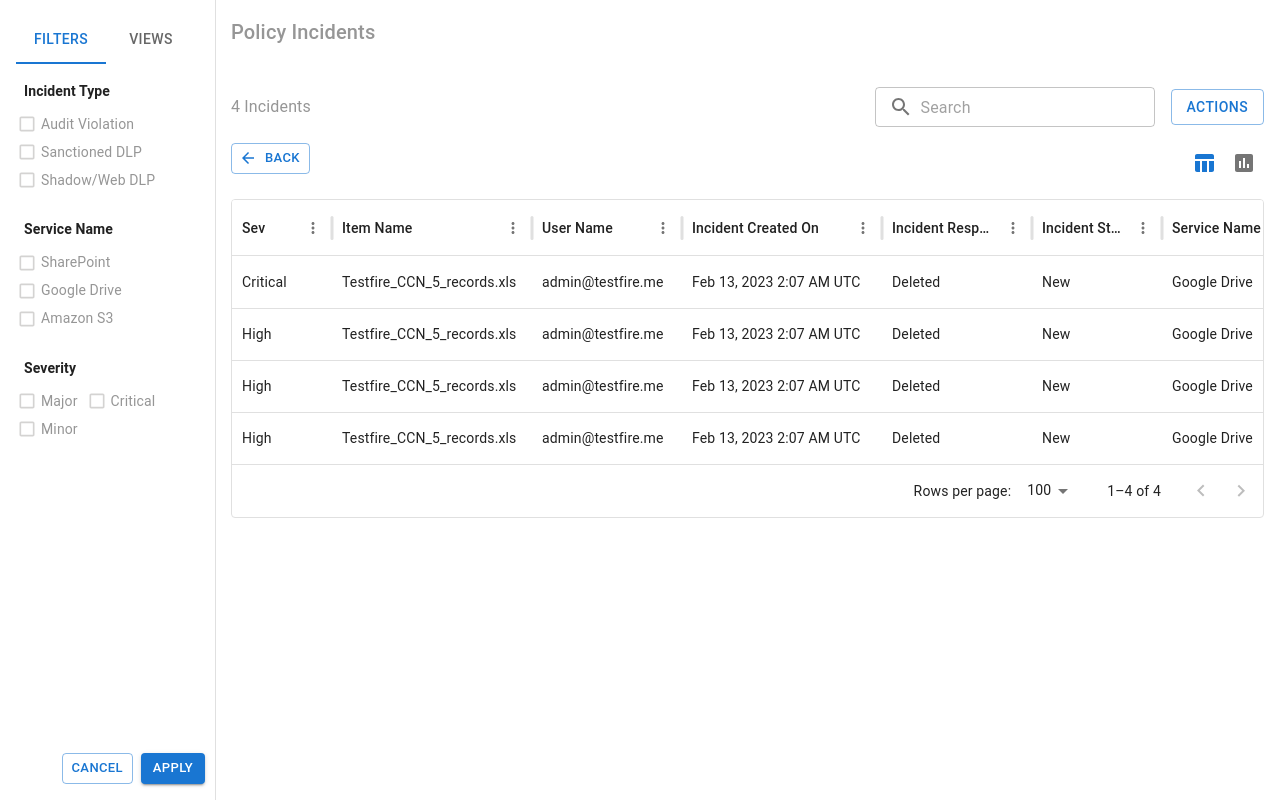
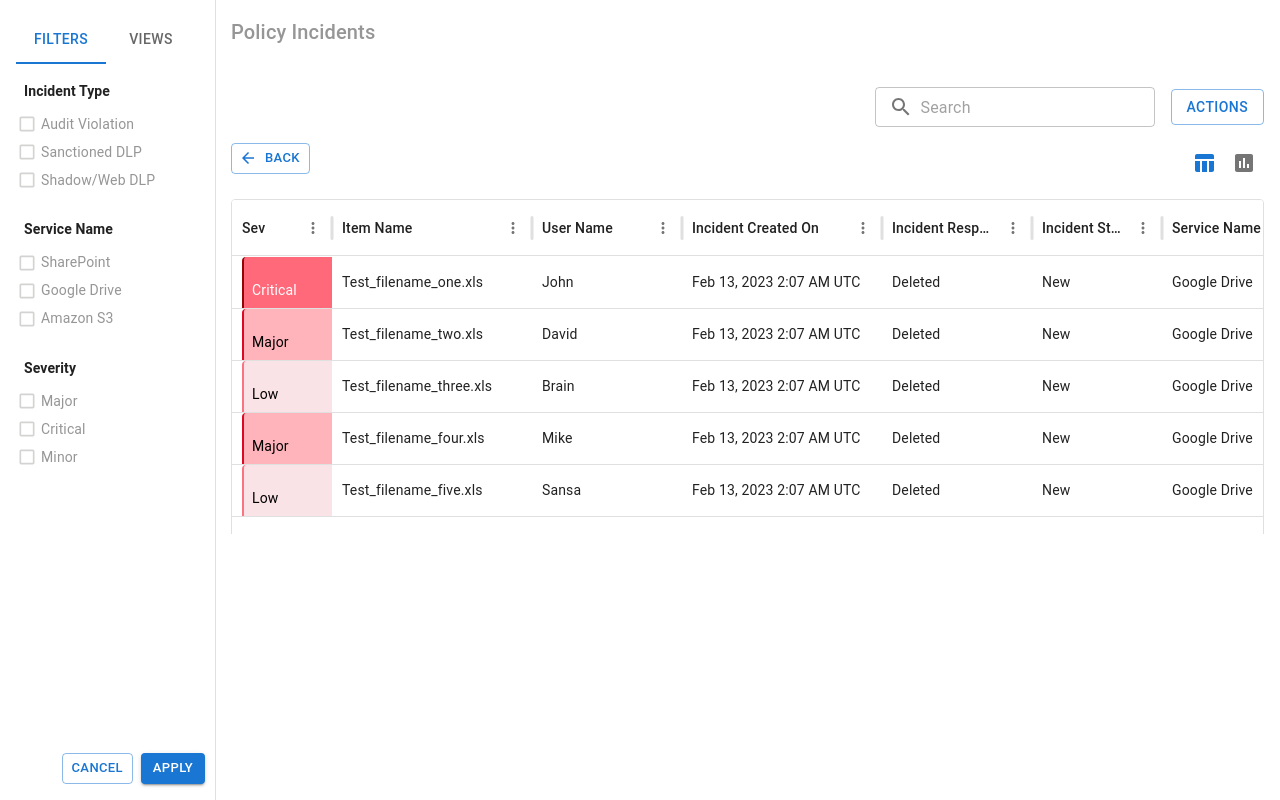
Before and after one commit to madhankumar786/hm-assessment-poc, a React (Create React App) app: page /widgetDetails in a window 1280 px wide. Built offline with nearby package versions, Linux system fonts and the light colour scheme; data requests are answered from the project's data file.

Commit message:
Code cleanup changes

```diff
--- a/db.json
+++ b/db.json
@@ -63,52 +63,73 @@
       "by": "Data Risk Analysis",
       "now": "Data Volume",
       "chartType": "stackedBar"
+    },
+    {
+      "id": "840f",
+      "cardType": "Connected Apps",
+      "savedView": "chart",
+      "cardTitle": "Testing Four",
+      "show": "Data Acitivty Monitoring",
+      "by": "Data Risk Analysis",
+      "now": "Data Volume",
+      "chartType": "line"
     }
   ],
-  "tableData":[
+  "tableData": [
     {
       "id": 1,
       "severity": "Critical",
-      "itemName": "Testfire_CCN_5_records.xls",
-      "userName": "admin@testfire.me",
+      "itemName": "Test_filename_one.xls",
+      "userName": "John",
       "incidentCreatedOn": "Feb 13, 2023 2:07 AM UTC",
       "incidentResponse": "Deleted",
       "incidentStatus": "New",
       "serviceName": "Google Drive",
-      "instanceName": "GoogleDrive Testfire"
+      "instanceName": "GoogleDrive Test_one"
     },
     {
       "id": 2,
-      "severity": "High",
-      "itemName": "Testfire_CCN_5_records.xls",
-      "userName": "admin@testfire.me",
+      "severity": "Major",
+      "itemName": "Test_filename_two.xls",
+      "userName": "David",
       "incidentCreatedOn": "Feb 13, 2023 2:07 AM UTC",
       "incidentResponse": "Deleted",
       "incidentStatus": "New",
       "serviceName": "Google Drive",
-      "instanceName": "GoogleDrive Testfire"
+      "instanceName": "GoogleDrive Test_two"
     },
-     {
+    {
       "id": 3,
-      "severity": "High",
-      "itemName": "Testfire_CCN_5_records.xls",
-      "userName": "admin@testfire.me",
+      "severity": "Low",
+      "itemName": "Test_filename_three.xls",
+      "userName": "Brain",
       "incidentCreatedOn": "Feb 13, 2023 2:07 AM UTC",
       "incidentResponse": "Deleted",
       "incidentStatus": "New",
       "serviceName": "Google Drive",
-      "instanceName": "GoogleDrive Testfire"
+      "instanceName": "GoogleDrive Test-three"
     },
     {
       "id": 4,
-      "severity": "High",
-      "itemName": "Testfire_CCN_5_records.xls",
-      "userName": "admin@testfire.me",
+      "severity": "Major",
+      "itemName": "Test_filename_four.xls",
+      "userName": "Mike",
       "incidentCreatedOn": "Feb 13, 2023 2:07 AM UTC",
       "incidentResponse": "Deleted",
       "incidentStatus": "New",
       "serviceName": "Google Drive",
-      "instanceName": "GoogleDrive Testfire"
+      "instanceName": "GoogleDrive Test_four"
+    },
+    {
+      "id": 5,
+      "severity": "Low",
+      "itemName": "Test_filename_five.xls",
+      "userName": "Sansa",
+      "incidentCreatedOn": "Feb 13, 2023 2:07 AM UTC",
+      "incidentResponse": "Deleted",
+      "incidentStatus": "New",
+      "serviceName": "Google Drive",
+      "instanceName": "GoogleDrive Test_five"
     }
   ]
 }
--- a/src/components/AddNewCardModal/AddNewCardModal.js
+++ b/src/components/AddNewCardModal/AddNewCardModal.js
@@ -96,7 +96,6 @@ const AddNewCardModal = ({ open, handleClose, selectedChart, setResetForm}) => {
     reset,
     watch,
     setValue,
-    resetField,
     formState: { errors },
   } = useForm({
     defaultValues: {
@@ -112,18 +111,17 @@ const AddNewCardModal = ({ open, handleClose, selectedChart, setResetForm}) => {
 
   const cardTypeValue = watch("cardType");
   const chartTypeValue = watch("chartType");
-  const show = watch('show'); // Watch the value of `show`
-  const by = watch('by'); // Watch the value of `by`
+  const show = watch('show');
+  const by = watch('by');
 
   const { data: showOptions = [] } = useQuery('showOptions', fetchShowOptions);
   const { data: byOptions = [] } = useQuery(['byOptions', show], () => fetchByOptions(show), {
-    enabled: !!show, // Fetch only if `show` is selected
+    enabled: !!show,
   });
   const { data: andOptions = [] } = useQuery(['andOptions', by], () => fetchAndOptions(by), {
-    enabled: !!by, // Fetch only if `by` is selected
+    enabled: !!by,
   });
 
-   // Set the reset function from react-hook-form in the parent component
    useEffect(() => {
     setResetForm(reset);
   }, [reset, setResetForm]);
@@ -146,10 +144,9 @@ const AddNewCardModal = ({ open, handleClose, selectedChart, setResetForm}) => {
    console.log(error)
   };
 
-  const { mutate: addDashboardChart, isLoading, isError, isSuccess, error } = useAddDashboardChart(handleSuccess,handleError);
+  const { mutate: addDashboardChart } = useAddDashboardChart(handleSuccess,handleError);
 
 
-     // update chart code starts here
    const handleUpdateSuccess = (data) => {
     dispatch(updateChart(data?.data));
     handleClose(reset);
--- a/src/components/ChartPreview/ChartPreview.js
+++ b/src/components/ChartPreview/ChartPreview.js
@@ -1,4 +1,4 @@
-import React from 'react';
+import React from "react";
 import {
   PieChart,
   Pie,
@@ -16,32 +16,32 @@ import {
 } from "recharts";
 
 const chartData = [
-    { name: "Page A", value: 4000 },
-    { name: "Page B", value: 3000 },
-    { name: "Page C", value: 2000 },
-    { name: "Page D", value: 2780 },
+  { name: "DISK", value: 4000 },
+  { name: "Files", value: 3000 },
+  { name: "Blog", value: 2000 },
+  { name: "Weibo", value: 2780 },
 ];
 const stackedBarData = [
   {
-      name: "Page A",
+    name: "DISK",
     uv: 4000,
     pv: 2400,
     amt: 2400,
   },
   {
-      name: "Page B",
+    name: "Files",
     uv: 3000,
     pv: 1398,
     amt: 2210,
   },
   {
-      name: "Page C",
+    name: "Blog",
     uv: 2000,
     pv: 9800,
     amt: 2290,
   },
   {
-      name: "Page D",
+    name: "Weibo",
     uv: 2780,
     pv: 3908,
     amt: 2000,
@@ -70,8 +70,7 @@ export const ChartPreview = ({ chartType }) => {
         return (
           <>
             <ResponsiveContainer width="100%" height={150}>
-                  <BarChart data={chartData} cx={50}
-                      cy={70}>
+              <BarChart data={chartData} cx={50} cy={70}>
                 <CartesianGrid strokeDasharray="3 3" />
                 <XAxis dataKey="name" />
                 <YAxis />
@@ -100,7 +99,7 @@ export const ChartPreview = ({ chartType }) => {
               >
                 <CartesianGrid strokeDasharray="3 3" />
                 <XAxis type="number" />
-                      <YAxis dataKey="name" type="category" scale="band"/>
+                <YAxis dataKey="name" type="category" scale="band" />
                 <Tooltip />
                 <Legend />
                 <Bar dataKey="pv" stackId="a" barSize={10} fill="#413ea0" />
@@ -113,7 +112,7 @@ export const ChartPreview = ({ chartType }) => {
         return (
           <>
             <ResponsiveContainer width="100%" height={200}>
-                  <PieChart >
+              <PieChart>
                 <Pie
                   data={chartData}
                   cx={80}
@@ -137,7 +136,7 @@ export const ChartPreview = ({ chartType }) => {
                   layout="vertical"
                   verticalAlign="middle"
                   align="right"
-                        wrapperStyle={{ width: "80px", top:"0px", right: "10px" }}
+                  wrapperStyle={{ width: "80px", top: "0px", right: "10px" }}
                 />
                 )
               </PieChart>
@@ -147,12 +146,8 @@ export const ChartPreview = ({ chartType }) => {
       default:
         return null;
     }
-      }
-      return (
-        <>
-          {renderChart()}
-        </>
-      );
-}
+  };
+  return <>{renderChart()}</>;
+};
 
 export default ChartPreview;
--- a/src/components/Dashboard/Dashboard.js
+++ b/src/components/Dashboard/Dashboard.js
@@ -9,33 +9,33 @@ import { setCharts, removeChart } from "store/chartsSlice";
 import { Addchart } from "@mui/icons-material";
 
 const chartData = [
-  { name: "Page A", value: 4000 },
-  { name: "Page B", value: 3000 },
-  { name: "Page C", value: 2000 },
-  { name: "Page D", value: 2780 },
+  { name: "DISK", value: 4000 },
+  { name: "Files", value: 3000 },
+  { name: "Blog", value: 2000 },
+  { name: "Weibo", value: 2780 },
 ];
 
 const stackedBarData = [
   {
-    name: "Page A",
+    name: "DISK",
     uv: 4000,
     pv: 2400,
     amt: 2400,
   },
   {
-    name: "Page B",
+    name: "Files",
     uv: 3000,
     pv: 1398,
     amt: 2210,
   },
   {
-    name: "Page C",
+    name: "Blog",
     uv: 2000,
     pv: 9800,
     amt: 2290,
   },
   {
-    name: "Page D",
+    name: "Weibo",
     uv: 2780,
     pv: 3908,
     amt: 2000,
@@ -73,8 +73,7 @@ const Dashboard = () => {
     // dispatch(setError(error.message));
   };
 
-  // Call the custom hook
-  const { data, isLoading, isError, error } = useGetDashboardCharts({
+  useGetDashboardCharts({
     onSuccess: handleSuccess,
     onError: handleError,
   });
--- a/src/components/WidgetDetails/WidgetDetails.css
+++ b/src/components/WidgetDetails/WidgetDetails.css
@@ -5,7 +5,8 @@
     margin-top:60px;
 } */
 @media only screen and (min-width: 900px) {
-    .tableHolderStyles .MuiBox-root{
+    /* .tableHolderStyles .MuiBox-root{ */
+    .tableHolderStyles .MuiDataGrid-autoHeight{
         margin-left: 215px;
     }
   }
--- a/src/components/WidgetDetails/WidgetDetails.js
+++ b/src/components/WidgetDetails/WidgetDetails.js
@@ -29,8 +29,50 @@ import { useDispatch, useSelector } from "react-redux";
 import { useGetWidgetTableData } from "hooks";
 import { setWidgetDetaildTable } from "store/widgetDetailsTableSlice";
 
+const createStatusColumn = () => ({
+  renderCell: (params) => {
+    let bgColor = '';
+    let border = '';
+    switch (params?.value) {
+      case 'Critical':
+        bgColor = '#ff697a';
+        border='#940404';
+        break;
+      case 'Major':
+        bgColor = '#ffb3bb';
+        border='#e00720';
+        break;
+      case 'Low':
+        bgColor = '#fae3e6';
+        border='#fa7383';
+        break;
+      default:
+        bgColor = 'white';
+    }
+
+    return (
+      <Box
+        sx={{
+          width: '100%',
+          height: '100%',
+          display: 'inline-block',
+          alignItems: 'center',
+          justifyContent: 'center',
+          backgroundColor: bgColor,
+          borderLeft:`2px solid ${border}`,
+          color: bgColor === '#ff697a' ? '#ffffff' : '#000000',
+          borderRadius: 1,
+          padding: 1,
+        }}
+      >
+        {params?.value}
+      </Box>
+    );
+  },
+});
+
 const columns = [
-  { field: "severity", headerName: "Sev", width: 100, sortable: true },
+  { field: "severity", headerName: "Sev", width: 100, sortable: true , ...createStatusColumn()},
   { field: "itemName", headerName: "Item Name", width: 200, sortable: true },
   { field: "userName", headerName: "User Name", width: 150, sortable: true },
   {
@@ -65,64 +107,6 @@ const columns = [
   },
 ];
 
-const rows = [
-  {
-    id: 1,
-    severity: "Critical",
-    itemName: "Testfire_CCN_5_records.xls",
-    userName: "admin@testfire.me",
-    incidentCreatedOn: "Feb 13, 2023 2:07 AM UTC",
-    incidentResponse: "Deleted",
-    incidentStatus: "New",
-    serviceName: "Google Drive",
-    instanceName: "GoogleDrive Testfire",
-  },
-  {
-    id: 2,
-    severity: "Low",
-    itemName: "Testfire_CCN_5_records.xls",
-    userName: "admin@testfire.me",
-    incidentCreatedOn: "Feb 13, 2023 2:07 AM UTC",
-    incidentResponse: "Deleted",
-    incidentStatus: "New",
-    serviceName: "Google Drive",
-    instanceName: "GoogleDrive Testfire",
-  },
-   {
-    id: 3,
-    severity: "High",
-    itemName: "Testfire_CCN_5_records.xls",
-    userName: "admin@testfire.me",
-    incidentCreatedOn: "Feb 13, 2023 2:07 AM UTC",
-    incidentResponse: "Deleted",
-    incidentStatus: "New",
-    serviceName: "Google Drive",
-    instanceName: "GoogleDrive Testfire",
-  },
-  {
-    id: 4,
-    severity: "Medium",
-    itemName: "Testfire_CCN_5_records.xls",
-    userName: "admin@testfire.me",
-    incidentCreatedOn: "Feb 13, 2023 2:07 AM UTC",
-    incidentResponse: "Deleted",
-    incidentStatus: "New",
-    serviceName: "Google Drive",
-    instanceName: "GoogleDrive Testfire",
-  },
-  {
-    id: 5,
-    severity: "Low",
-    itemName: "Testfire_CCN_5_records.xls",
-    userName: "admin@testfire.me",
-    incidentCreatedOn: "Feb 13, 2023 2:07 AM UTC",
-    incidentResponse: "Deleted",
-    incidentStatus: "New",
-    serviceName: "Google Drive",
-    instanceName: "GoogleDrive Testfire",
-  }
-];
-
 const WidgetDetails = () => {
   const { widgetTable } = useSelector((state) => state.WidgetDetails);
   const [leftTab, setLeftTab] = useState(0);
@@ -147,7 +131,7 @@ const WidgetDetails = () => {
   };
 
   const handleBack = () => {
-    navigate(-1); // Goes back one step in the browser history
+    navigate(-1);
   };
 
   const handleSuccess = (data) => {
@@ -160,7 +144,7 @@ const WidgetDetails = () => {
     // dispatch(setError(error.message));
   };
 
-  // Call the custom hook
+
    useGetWidgetTableData({
     onSuccess: handleSuccess,
     onError: handleError,
@@ -214,7 +198,7 @@ const WidgetDetails = () => {
           </Tabs>
 
           {leftTab === 0 && (
-            <Box p={1}>
+            <Box p={1} sx={{display:'flex',flexDirection:'column'}}>
               {/* Incident Type Filters */}
               <Typography
                 variant="h6"
@@ -338,7 +322,7 @@ const WidgetDetails = () => {
         </Box>
 
         {/* Tabs for table and chart view */}
-        <Box display="flex" justifyContent="space-between" mb={2}>
+        <Box display="flex" justifyContent="space-between" mb={2} sx={{marginLeft: isMobile ? '0px' : '215px'}} >
           <Box sx={{backgroundcolor:"#ffffff", textAlign:'left',margin:'0px !important'}}>
             <Button onClick={handleBack} size="small" variant="outlined" startIcon={<ArrowBackIcon />}>Back</Button>
           </Box>
@@ -362,12 +346,16 @@ const WidgetDetails = () => {
           // DataGrid table view
 
 
-            <Box sx={{ overflowX: "auto", height: 335 }}>
+            <Box sx={{ overflowX: "auto", height: 335,"& .font-tabular-nums": {
+          color:'red',
+          borderLeft:'2px solid red',
+
+        }, }}>
               <DataGrid
                 rows={widgetTable}
                 columns={columns}
-                pageSize={5}
-                rowsPerPageOptions={[5]}
+                pageSize={4}
+                rowsPerPageOptions={[4]}
                 disableSelectionOnClick
                 autoHeight
                 sx={{
```
Lines whose indentation alone changed are shown as unchanged.
